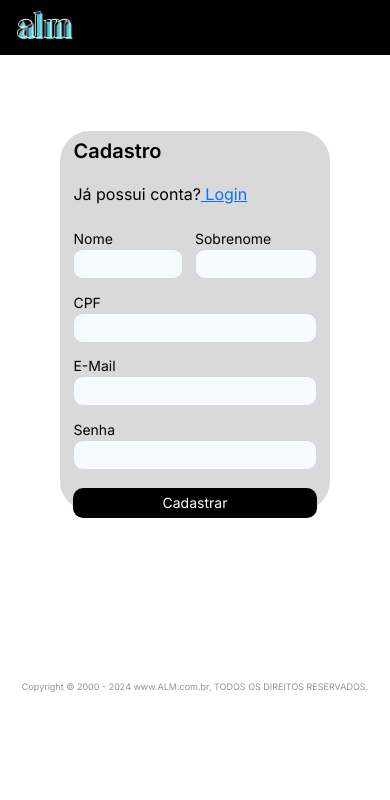
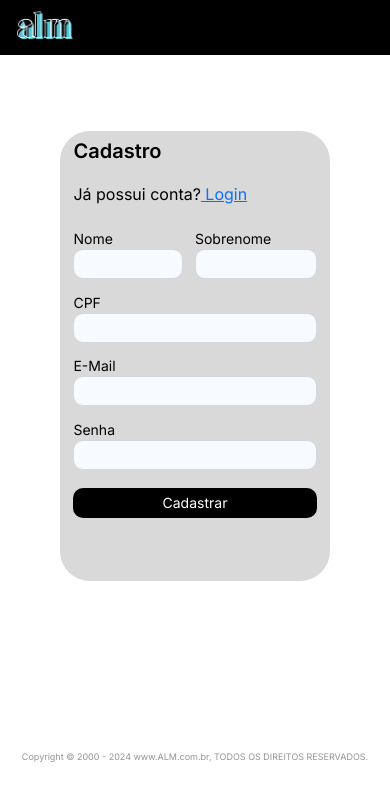
Before and after one commit to MrcsFaria/ALM-FRONT, a React (Create React App) app: page /SignUp in a window 390 px wide. Shown: the top 800 px of the page. Built offline with nearby package versions, Linux system fonts and the light colour scheme.

Commit message:
fixed sign up

```diff
--- a/src/components/FrameSign/SignUp.css
+++ b/src/components/FrameSign/SignUp.css
@@ -99,7 +99,7 @@
 @media (max-width: 900px) {
 
     .componente-signup{
-        height: 50vh;
+        height: 500px;
         width: 50vh;
     }
 
@@ -123,7 +123,7 @@
 @media (max-width: 700px) {
 
     .componente-signup{
-        height: 52vh;
+        height: 480px;
         width: 42vh;
     }
 
@@ -135,7 +135,7 @@
 @media (max-width: 560px) {
 
     .componente-signup{
-        height: 45vh;
+        height: 450px;
         width: 32vh;
     }
 
@@ -154,7 +154,7 @@
 @media (max-width: 360px) {
 
     .componente-signup{
-        height: 42vh;
+        height: 420px;
         width: 28vh;
     }
 
```
